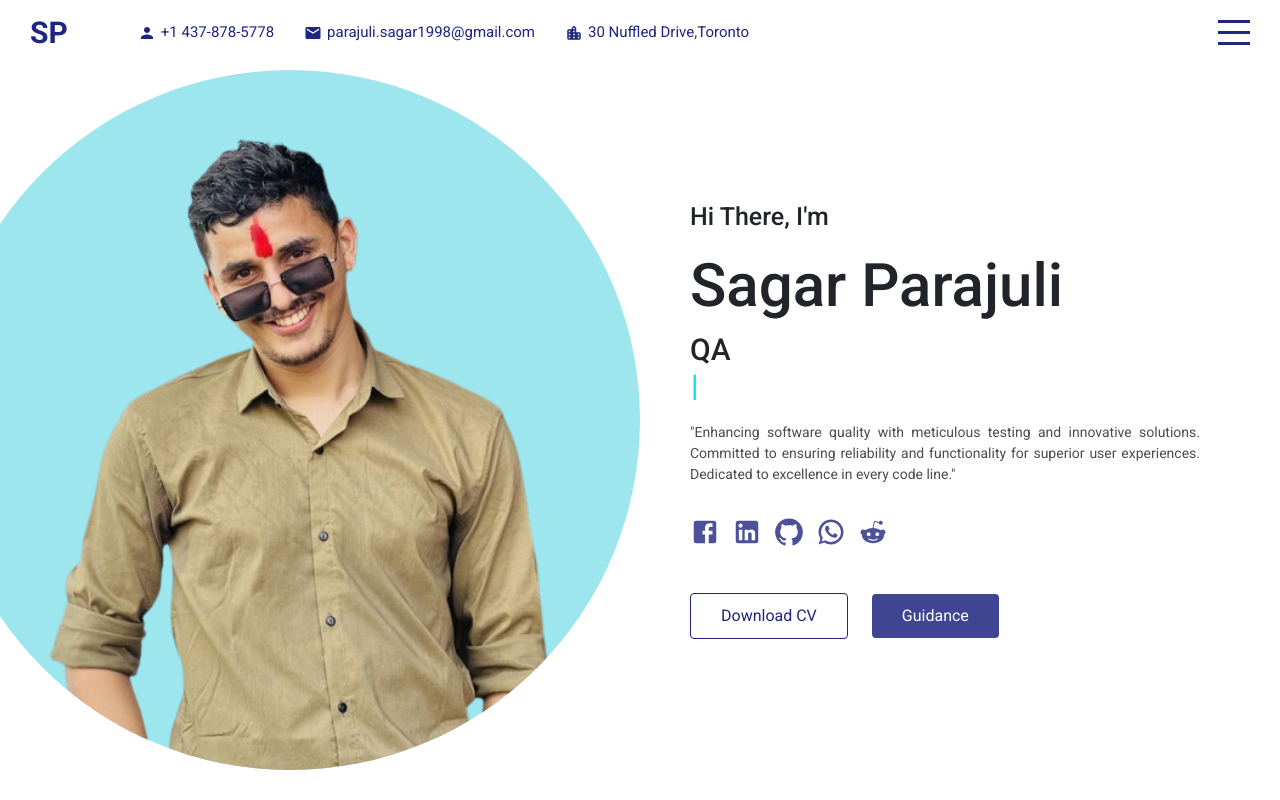
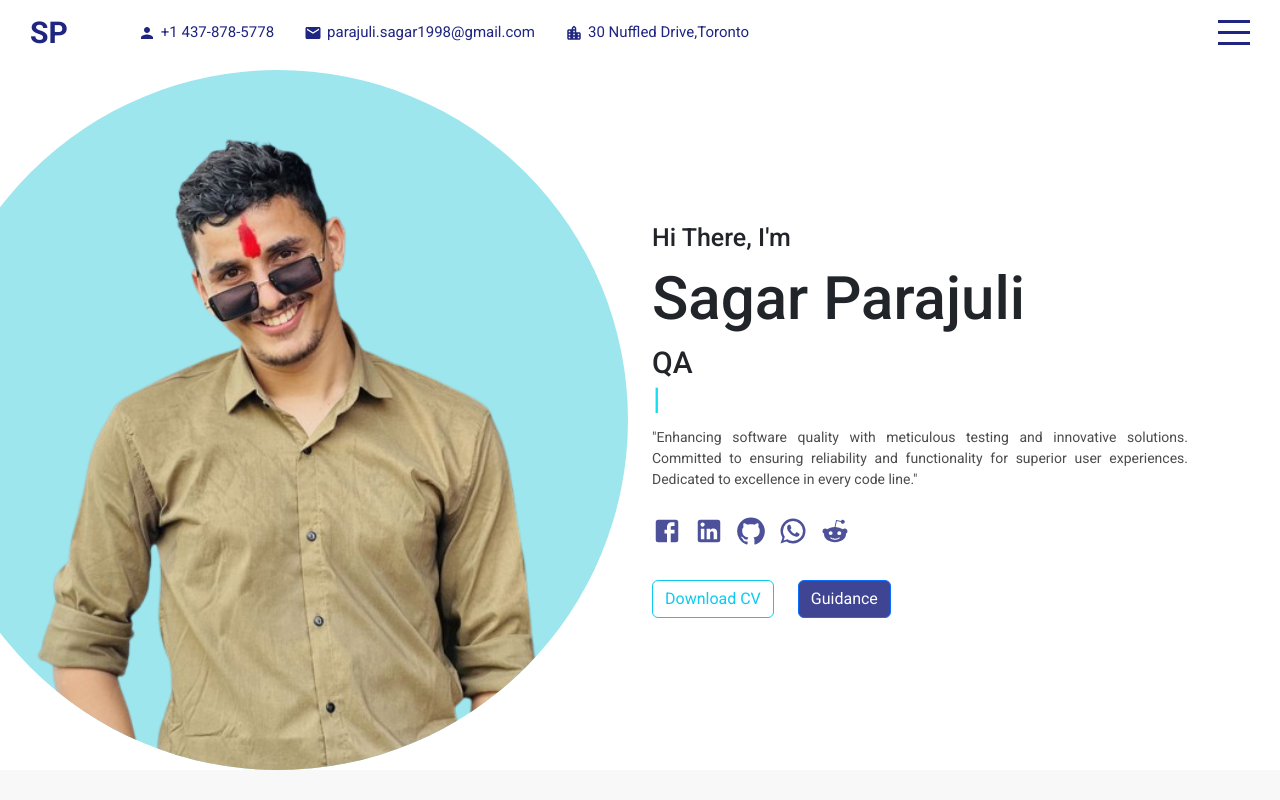
Before and after one commit to Ahsinal/Sprotfolio, a React (Create React App) app: page / in a window 1280 px wide. Built offline with nearby package versions, Linux system fonts and the light colour scheme.

Commit message:
error solved and responsove

```diff
--- a/package.json
+++ b/package.json
@@ -14,7 +14,7 @@
     "ityped": "^1.0.3",
     "node-sass": "^7.0.3",
     "react": "^18.2.0",
-    "react-bootstrap": "^2.9.1",
+    "react-bootstrap": "^2.10.0",
     "react-countup": "^6.5.0",
     "react-dom": "^18.2.0",
     "react-icons": "^4.12.0",
--- a/src/App.jsx
+++ b/src/App.jsx
@@ -1,28 +1,30 @@
-import Navbar from "./components/navbar/Navbar";
-import Profile from './components/profile/Profile'
-import Protfolio from './components/protfolio/Protfolio'
-import Projects from './components/projects/Projects';
-import Testimonials from './components/testimonials/Testimonials'
-import Contact from "./components/contact/Contact"
-import "./app.scss"
+import Navbar from "./components/navbar/Header";
+import Profile from "./components/profile/Profile";
+import Protfolio from "./components/protfolio/Protfolio";
+import Projects from "./components/projects/Projects";
+import Testimonials from "./components/testimonials/Testimonials";
+import Contact from "./components/contact/Contact";
+import "./app.scss";
+import "bootstrap/dist/css/bootstrap.css";
 import { useState } from "react";
 import Menu from "./components/menu/Menu";
 import About from "./components/about/About";
+import { Button } from "react-bootstrap";
 function App() {
-  const[menuOpen,setMenuOpen]=useState(false)
+  const [menuOpen, setMenuOpen] = useState(false);
   return (
-  <div className="app">
-    <Navbar menuOpen={menuOpen} setMenuOpen={setMenuOpen} />
-    <Menu menuOpen={menuOpen} setMenuOpen={setMenuOpen}/>
-    <div className="sections">
-      <Profile/>
-      <About/>
-      <Protfolio/>
-      <Projects/>
-      <Testimonials/>
-      <Contact/>
+    <div className="app">
+      <Navbar menuOpen={menuOpen} setMenuOpen={setMenuOpen} />
+      <Menu menuOpen={menuOpen} setMenuOpen={setMenuOpen} />
+      <div className="sections">
+        <Profile />
+        <About />
+        <Protfolio />
+        <Projects />
+        <Testimonials />
+        <Contact />
+      </div>
     </div>
-  </div>
   );
 }
 
--- a/src/app.scss
+++ b/src/app.scss
@@ -2,22 +2,22 @@
     height: 100vh;
 
     .sections{
-        width: 100%;
-        height: calc(100vh - 70px);
-        background-color: orange;
+        // width: 100%;
+        // height: calc(100vh - 70px);
+        // background-color: orange;
         position: relative;
         top: 70px;
-        scroll-behavior: smooth;
-        scroll-snap-type: y mandatory;
-        scrollbar-width: none;//for firefox hiding scrollbar
-        &::-webkit-scrollbar{
-            display: none;
-        }//for other browsers
+        // scroll-behavior: smooth;
+        // scroll-snap-type: y mandatory;
+        // scrollbar-width: none;//for firefox hiding scrollbar
+        // &::-webkit-scrollbar{
+        //     display: none;
+        // }//for other browsers
 
-        > *{
-            width: 100vw;
-            height: calc(100vh - 70px);
-            scroll-snap-align:start ;
-        }
+        // > *{
+        //     width: 100vw;
+        //     height: calc(100vh - 70px);
+        //     scroll-snap-align:start ;
+        // }
     }
 }
--- /dev/null
+++ b/src/components/navbar/Header.jsx
@@ -0,0 +1,88 @@
+import "./navbar.scss";
+import { Person, Mail, LocationCityRounded } from "@mui/icons-material";
+import { Link } from "react-router-dom";
+const Header = ({ menuOpen, setMenuOpen }) => {
+  return (
+    <>
+      <div className={"navbarr " + (menuOpen && "active")}>
+        <div className="wrapper">
+          <div className="left">
+            <a href="#intro" className="logo">
+              SP
+            </a>
+            <div className=" d-none d-lg-flex">
+              <div className="itemContainer ">
+                <Person className="icon" />
+                <span>+1 437-878-5778</span>
+              </div>
+
+              <div className="itemContainer">
+                <Mail className="icon" />
+                <span>parajuli.sagar1998@gmail.com</span>
+              </div>
+
+              <div className="itemContainer">
+                <LocationCityRounded className="icon" />
+                <span>30 Nuffled Drive,Toronto</span>
+              </div>
+            </div>
+          </div>
+
+          <div className="right">
+            <div className="hamberger" onClick={() => setMenuOpen(!menuOpen)}>
+              <span className="line1"></span>
+              <span className="line2"></span>
+              <span className="line3"></span>
+            </div>
+          </div>
+        </div>
+      </div>
+    </>
+  );
+};
+// const Header= ()=> {
+//   const [show, setShow] = useState(false);
+
+//   const handleClose = () => setShow(false);
+//   const handleShow = () => setShow(true);
+//   return (
+//     <>
+//       <section className="headerr">
+//         <Navbar expand="lg" className="py-2 w-100 ">
+//           <Container>
+//             <Navbar.Brand href="/" className="fw-bold text-light d-lg-none">
+//               SP
+//             </Navbar.Brand>
+//             <div className="d-flex align-items-center gap-1 py-2 d-lg-none">
+//               <Button variant="outline-light" size="sm" onClick={handleShow}>
+//                 <FaBars className="" />
+//               </Button>
+//             </div>
+//             {/* for small screen */}
+
+//             <div className="d-none d-lg-flex align-items-center justify-content-between w-100  gap-1 py-2">
+//               <Navbar.Brand href="/" className="fw-bold text-light">
+//                 SP
+//               </Navbar.Brand>
+//               <div className="d-flex align-items-center gap-1 py-2">
+//                 <IoPersonCircle className="me-2" />
+//                 <span className="me-4">+1 437-878-5778</span>
+
+//                 <IoMdMail className="me-2" />
+//                 <span className="me-4">parajuli.sagar1998@gmail.com</span>
+
+//                 <CiLocationOn className="me-2" />
+//                 <span className="me-4">30 Nuffled Drive,Toronto</span>
+//               </div>
+
+//               <Button variant="outline-light" size="sm" onClick={handleShow}>
+//                 <FaBars className="" />
+//               </Button>
+//             </div>
+//           </Container>
+//         </Navbar>
+//       </section>
+//     </>
+//   );
+// }
+export default Header;
--- a/src/components/profile/Profile.jsx
+++ b/src/components/profile/Profile.jsx
@@ -5,10 +5,12 @@ import {
   Facebook,
   GitHub,
   LinkedIn,
+  Loop,
   Reddit,
   WhatsApp,
 } from "@mui/icons-material";
 import { useEffect, useRef } from "react";
+import {Container, Col, Row, Button } from "react-bootstrap";
 const Intro = () => {
   const textRef = useRef(null);
 
@@ -29,38 +31,38 @@ const Intro = () => {
   //     };
   // },[]);
   return (
-    <div className="intro" id="profile">
-      <div className="left">
+    <>
+      <section>
+        <Container fluid className="intro" id="profile" >
+          <Row  className="d-flex align-items-center">
+            <Col lg={6} sm={12}>
               <div className="imgContainer">
-          <img src="assets/sp2.png" alt=""  />
+                <img src="assets/sp2.png" alt="" />
               </div>
-      </div>
-
-      <div className="right">
-        <div className="wrapper">
+            </Col>
+            <Col lg={6} sm={12} className="wrapper">
               <h2>Hi There, I'm</h2>
               <h1>Sagar Parajuli</h1>
               <h3>
-            QA{" "}
+                QA
                 <span>
                   <TypewriterComponent
                     onInit={(typewriter) => {
                       typewriter
                         .typeString("Engineer")
                         .deleteAll()
-                    .pauseFor(100)
+                        .pauseFor(50)
                         .start();
                     }}
                   />
                 </span>
               </h3>
               <p>
-            "Enhancing software quality with meticulous testing and innovative
-            solutions. Committed to ensuring reliability and functionality for
-            superior user experiences. Dedicated to excellence in every code
-            line."
+                "Enhancing software quality with meticulous testing and
+                innovative solutions. Committed to ensuring reliability and
+                functionality for superior user experiences. Dedicated to
+                excellence in every code line."
               </p>
-
               <div className="social-links">
                 <Facebook className="icon" />
                 <LinkedIn className="icon" />
@@ -68,19 +70,17 @@ const Intro = () => {
                 <WhatsApp className="icon" />
                 <Reddit className="icon" />
               </div>
-
-          <div className="buttonContainer">
+              <div className="mt-4">
                 <a href="assets/cv.pdf" download="cv.pdf">
-              <button className="left">Download CV</button>
+                  <Button variant="outline-info" className="me-4">Download CV</Button>
                 </a>
-            <button className="right">Guidance</button>
+                <Button style={{backgroundColor:"rgba(31, 37, 128, 0.85)"}}>Guidance</Button>
               </div>
-        </div>
-        {/* <a href="#protfolio">
-            <ExpandCircleDownIcon className='icon'/>
-          </a> */}
-      </div>
-    </div>
+            </Col>
+          </Row>
+        </Container>
+      </section>
+    </>
   );
 };
 
--- a/src/components/profile/profile.scss
+++ b/src/components/profile/profile.scss
@@ -1,13 +1,8 @@
-.intro{
+.intro {
     background-color: white;
     display: flex;
 
-
-    .left{
-        flex:0.5;
-        overflow: hidden;
-
-        .imgContainer{
+    .imgContainer {
         width: 700px;
         height: 700px;
         background-color: rgb(157, 230, 238);
@@ -17,60 +12,55 @@
         justify-content: center;
         float: right;
 
-            img{
+        img {
             height: 100%;
             width: 100%;
             object-fit: contain;
         }
     }
-    }
-    .right{
-        flex: 0.5;
-        position: relative;
 
-        .wrapper{
-            width: 100%;
-            height: 100%;
-            padding-left: 50px;
-            display: flex;
-            flex-direction: column;
-            justify-content: center;
-
-            h1{
+    .wrapper {
+        h1 {
             font-size: 60px;
             margin: 10px 0;
         }
-            h2{
+
+        h2 {
             font-size: 25px;
         }
-            h3{
+
+        h3 {
             font-size: 30px;
 
-                span{
+            span {
                 font-size: inherit;
                 color: rgb(20, 222, 244);
             }
 
-                .ityped-cursor{
+            .ityped-cursor {
                 animation: blink 1s infinite;
             }
-                @keyframes blink{
-                    50%{
+
+            @keyframes blink {
+                50% {
                     opacity: 1;
                 }
-                    100%{
+
+                100% {
                     opacity: 0;
                 }
             }
         }
-            p{
+
+        p {
             margin-right: 80px;
             text-align: justify;
             margin-top: 10px;
             font-size: 14px;
             color: rgb(77, 76, 76);
         }
-            .social-links{
+
+        .social-links {
             display: flex;
             align-items: center;
             cursor: pointer;
@@ -78,71 +68,54 @@
             height: 50px;
             transition: all ease 0.5s;
 
-                .icon{
+            .icon {
                 font-size: 30px;
-                    color: rgba(31,37,128,0.8);
+                color: rgba(31, 37, 128, 0.8);
                 margin-right: 0.75rem;
 
-                    &:hover{
+                &:hover {
                     transform: scale(1.5);
-                        color: rgb(31,37,128);
+                    color: rgb(31, 37, 128);
                 }
             }
         }
 
-            .buttonContainer{
-               margin: 30px 0px;
-               transition: all ease 1s;
+        // .buttonContainer {
+        //     margin: 30px 0px;
+        //     transition: all ease 1s;
 
-               button{
-                    border-radius: 4px;
-                    margin-right: 1.5rem;
-                    height: auto;
-                    width: auto;
-                    padding: 10px 30px;
+        //     button {
+        //         border-radius: 4px;
+        //         margin-right: 1.5rem;
+        //         height: auto;
+        //         width: auto;
+        //         padding: 10px 30px;
 
-                    &.left{
-                        border:1px solid rgb(31,37,128);
-                        color: rgb(31,37,128);
-                        background-color: transparent;
+        //         &.left {
+        //             border: 1px solid rgb(31, 37, 128);
+        //             color: rgb(31, 37, 128);
+        //             background-color: transparent;
 
-                        &:hover{
-                            background-color: rgba(31,37,128,0.85);
-                            color: white;
-                        }
-                    }
+        //             &:hover {
+        //                 background-color: rgba(31, 37, 128, 0.85);
+        //                 color: white;
+        //             }
+        //         }
 
-                    &.right{
-                        background-color: rgba(31,37,128,0.85);
-                        color: white;
-                        outline: none;
-                        border: none;
+        //         &.right {
+        //             background-color: rgba(31, 37, 128, 0.85);
+        //             color: white;
+        //             outline: none;
+        //             border: none;
 
-                        &:hover{
-                            border:1px solid rgb(31,37,128);
-                            color: rgb(31,37,128);
-                            background-color: transparent;
-                        }
-                    }
-                }
-            }
-        }
-        // a{
-        //     position: absolute;
-        //     bottom: 10px;
-        //     left: 40%;
-        //     color:rgb(173, 234, 241);
-
-        //     .icon{
-        //         font-size: 40px;
-        //         animation: arrowBlink 2s infinite;
-        //     }
-
-        //     @keyframes arrowBlink {
-        //         100%{
-        //             opacity: 0;
+        //             &:hover {
+        //                 border: 1px solid rgb(31, 37, 128);
+        //                 color: rgb(31, 37, 128);
+        //                 background-color: transparent;
+        //             }
         //         }
         //     }
         // }
     }
+
 }
```
Also changed, not shown: src/components/navbar/Navbar.jsx (deleted, +0 -37 lines), 1 other file (tests, documents, lock files or other folders). Lines whose indentation alone changed are shown as unchanged.
